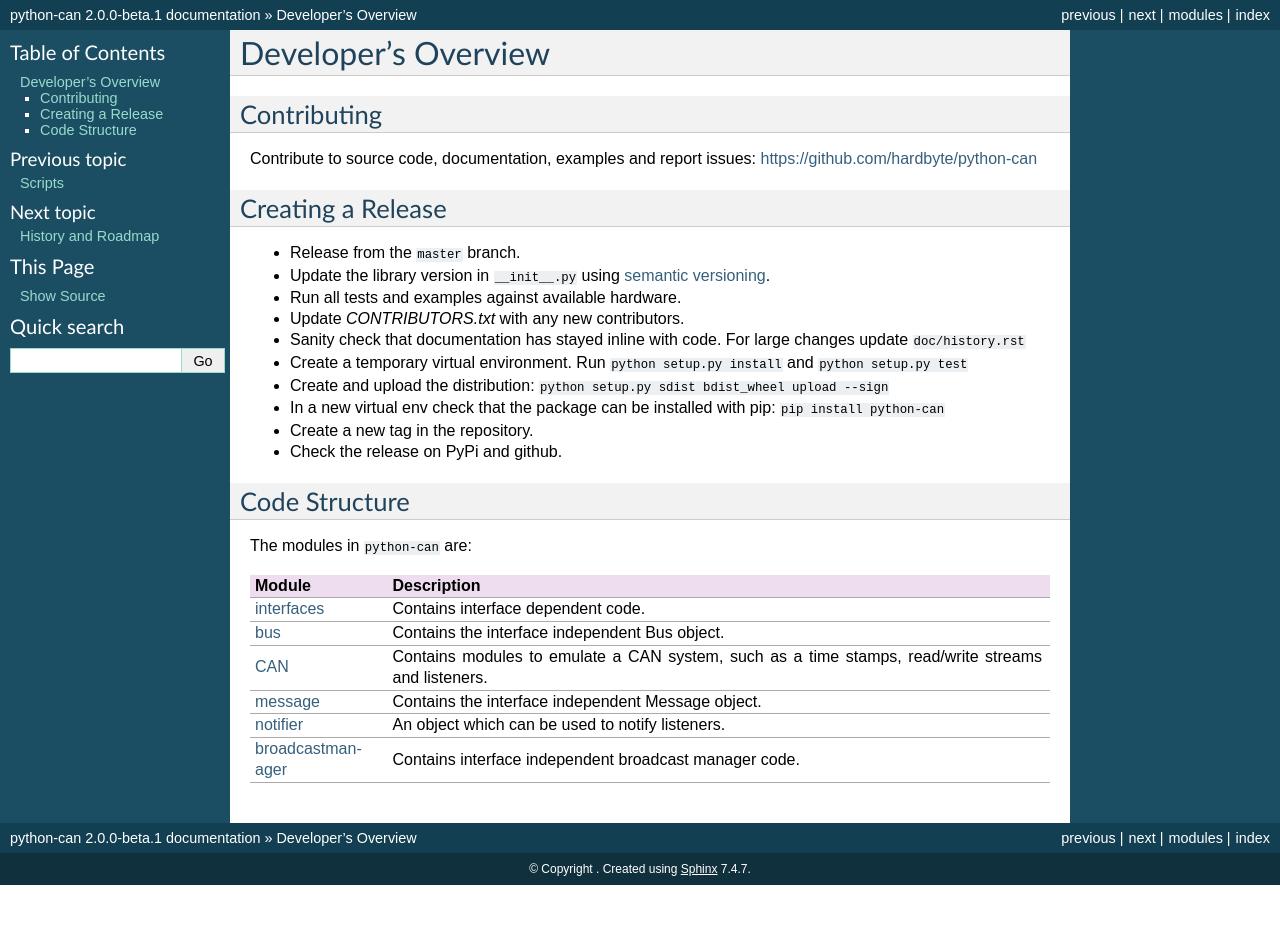
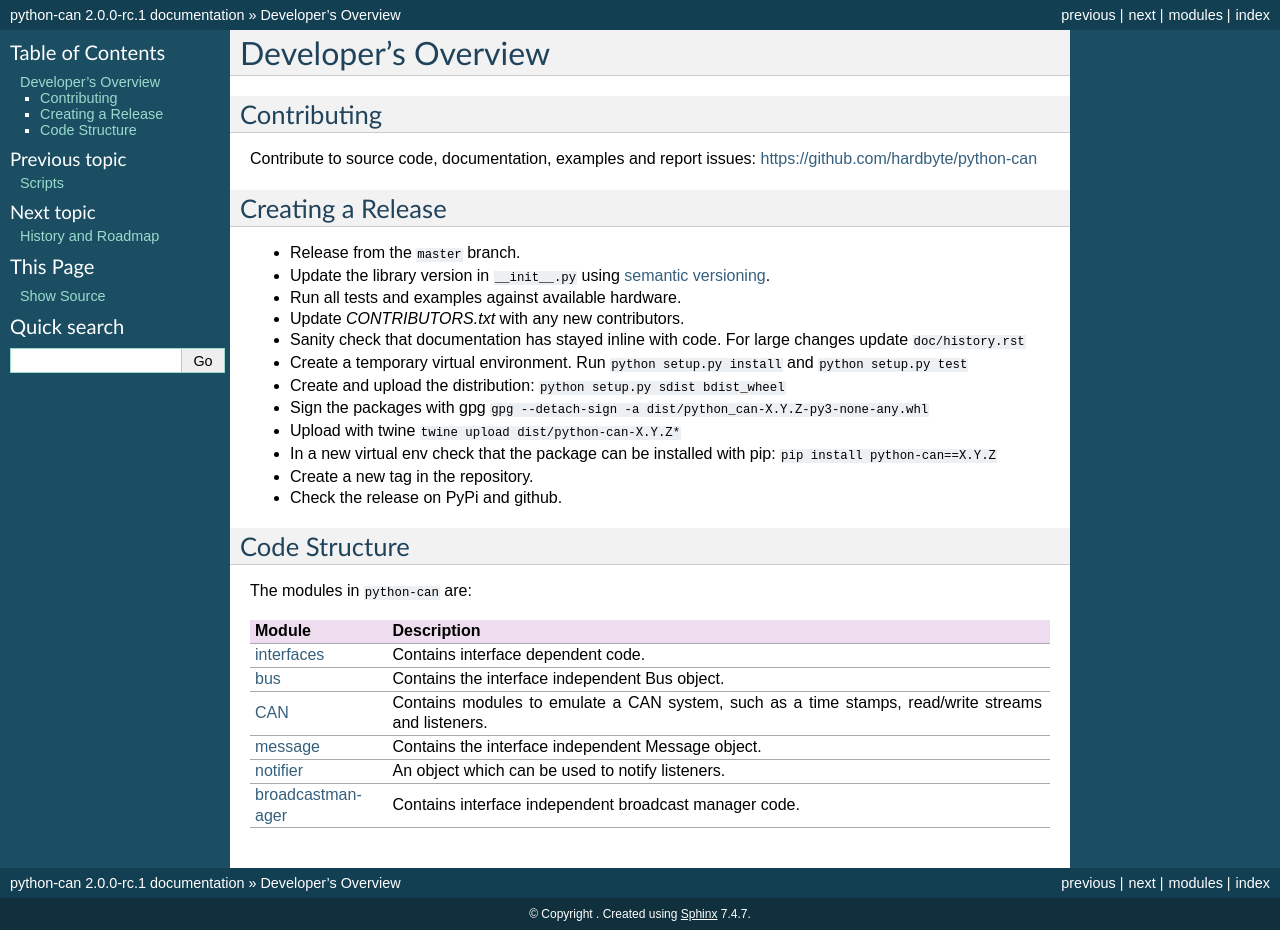
Before and after one commit to hardbyte/python-can, a Sphinx documentation site: the page built from doc/development.rst, in a window 1280 px wide. Built offline with Sphinx 7.4.7, drawn with Linux system fonts in a browser that asks for light colours; before the commit the page ends 900 px from its top, so only the background shows below that.

Commit message:
Tag release candidate, update release docs

```diff
--- a/can/__init__.py
+++ b/can/__init__.py
@@ -5,7 +5,7 @@ from __future__ import absolute_import
 
 import logging
 
-__version__ = "2.0.0-beta.1"
+__version__ = "2.0.0-rc.1"
 
 log = logging.getLogger('can')
 
--- a/doc/development.rst
+++ b/doc/development.rst
@@ -18,8 +18,10 @@ Creating a Release
 - Update `CONTRIBUTORS.txt` with any new contributors.
 - Sanity check that documentation has stayed inline with code. For large changes update ``doc/history.rst``
 - Create a temporary virtual environment. Run ``python setup.py install`` and ``python setup.py test``
-- Create and upload the distribution: ``python setup.py sdist bdist_wheel upload --sign``
-- In a new virtual env check that the package can be installed with pip: ``pip install python-can``
+- Create and upload the distribution: ``python setup.py sdist bdist_wheel``
+- Sign the packages with gpg ``gpg --detach-sign -a dist/python_can-X.Y.Z-py3-none-any.whl``
+- Upload with twine ``twine upload dist/python-can-X.Y.Z*``
+- In a new virtual env check that the package can be installed with pip: ``pip install python-can==X.Y.Z``
 - Create a new tag in the repository.
 - Check the release on PyPi and github.
 
```
